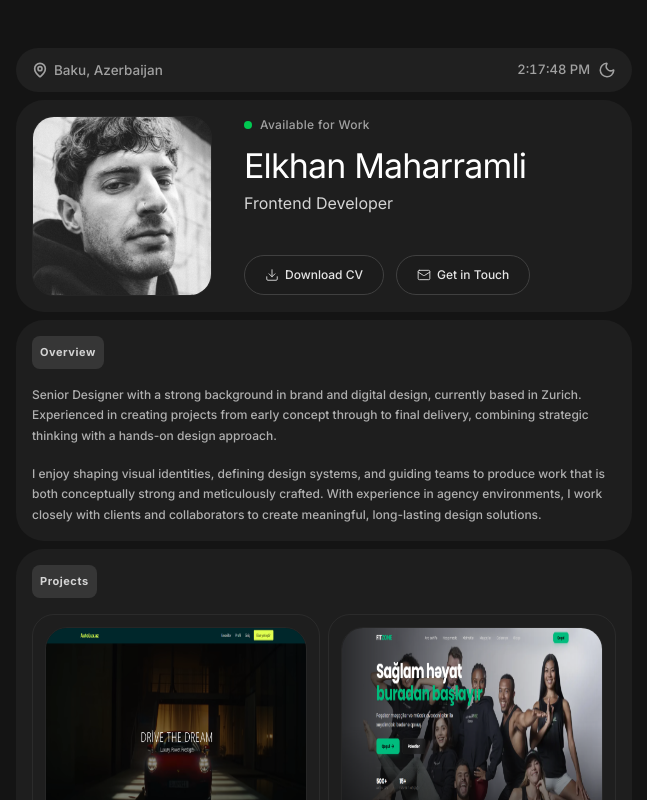
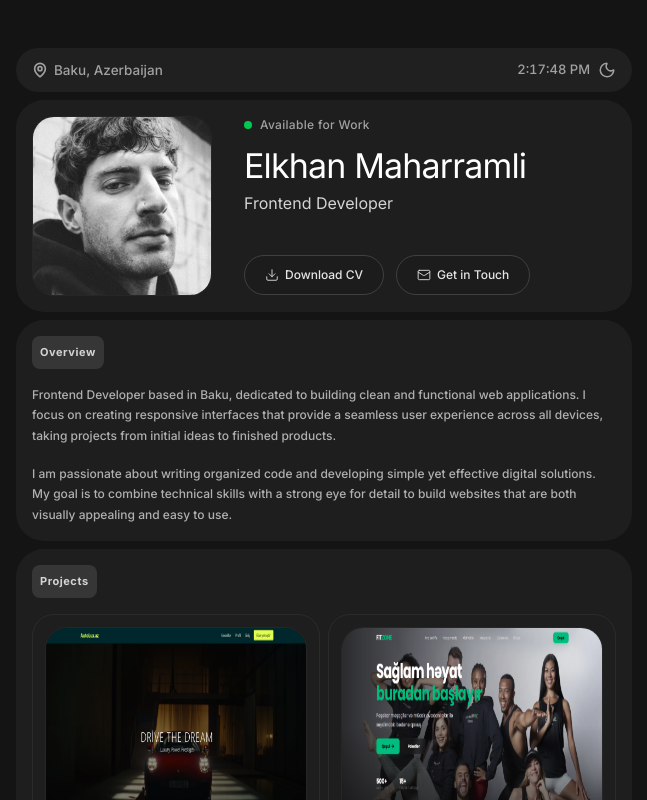
Before and after one commit to elxanoffical/my-resume, a Next.js app: page / in a window 1280 px wide. Shown: the top 800 px of the page, without its empty margins (316-963 px from the left). Built offline with nearby package versions, Linux system fonts and the light colour scheme.

Commit message:
Update Overview component: revise content to reflect Frontend Developer role and skills

```diff
--- a/components/Overview.tsx
+++ b/components/Overview.tsx
@@ -29,17 +29,16 @@ export default function Overview() {
                         text-neutral-600 dark:text-neutral-300/80"
         >
           <p>
-            Senior Designer with a strong background in brand and digital
-            design, currently based in Zurich. Experienced in creating projects
-            from early concept through to final delivery, combining strategic
-            thinking with a hands-on design approach.
+            Frontend Developer based in Baku, dedicated to building clean and
+            functional web applications. I focus on creating responsive
+            interfaces that provide a seamless user experience across all
+            devices, taking projects from initial ideas to finished products.
           </p>
           <p>
-            I enjoy shaping visual identities, defining design systems, and
-            guiding teams to produce work that is both conceptually strong and
-            meticulously crafted. With experience in agency environments, I work
-            closely with clients and collaborators to create meaningful,
-            long-lasting design solutions.
+            I am passionate about writing organized code and developing simple
+            yet effective digital solutions. My goal is to combine technical
+            skills with a strong eye for detail to build websites that are both
+            visually appealing and easy to use.
           </p>
         </div>
       </div>
```
